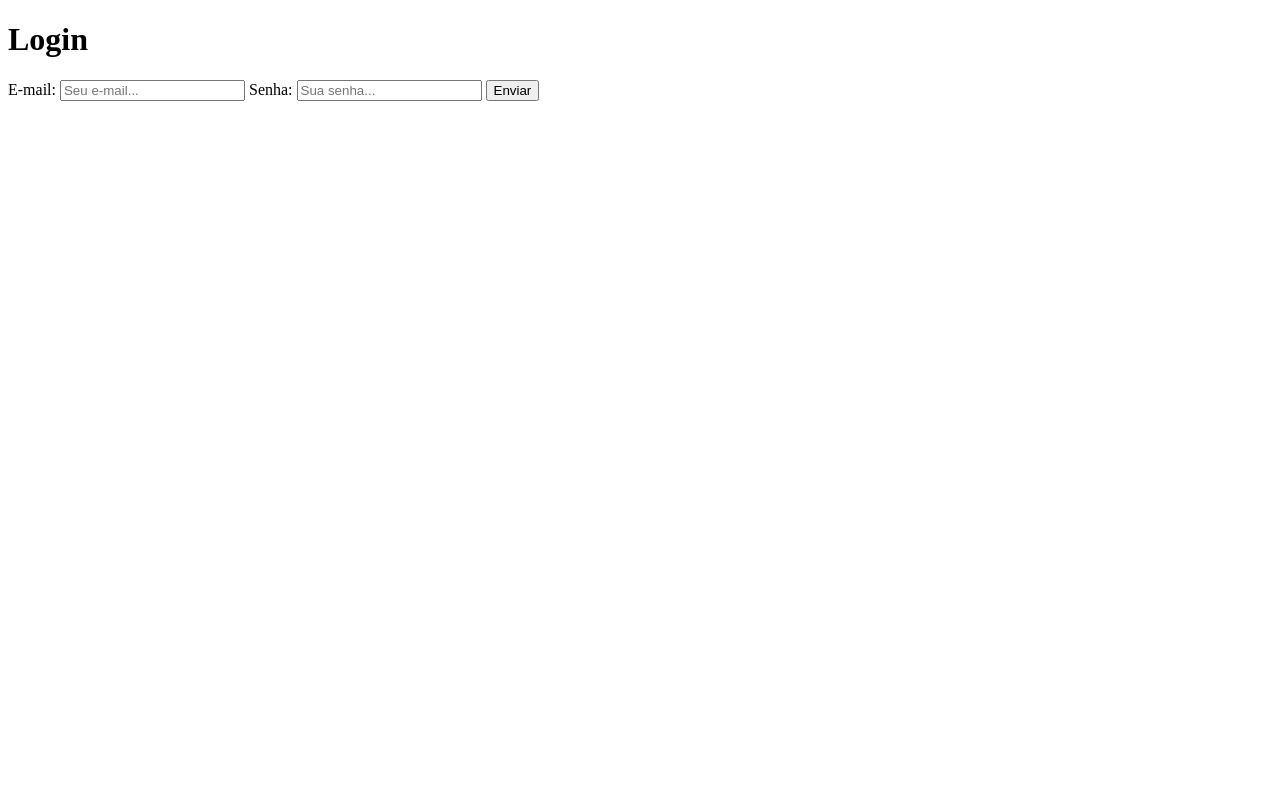
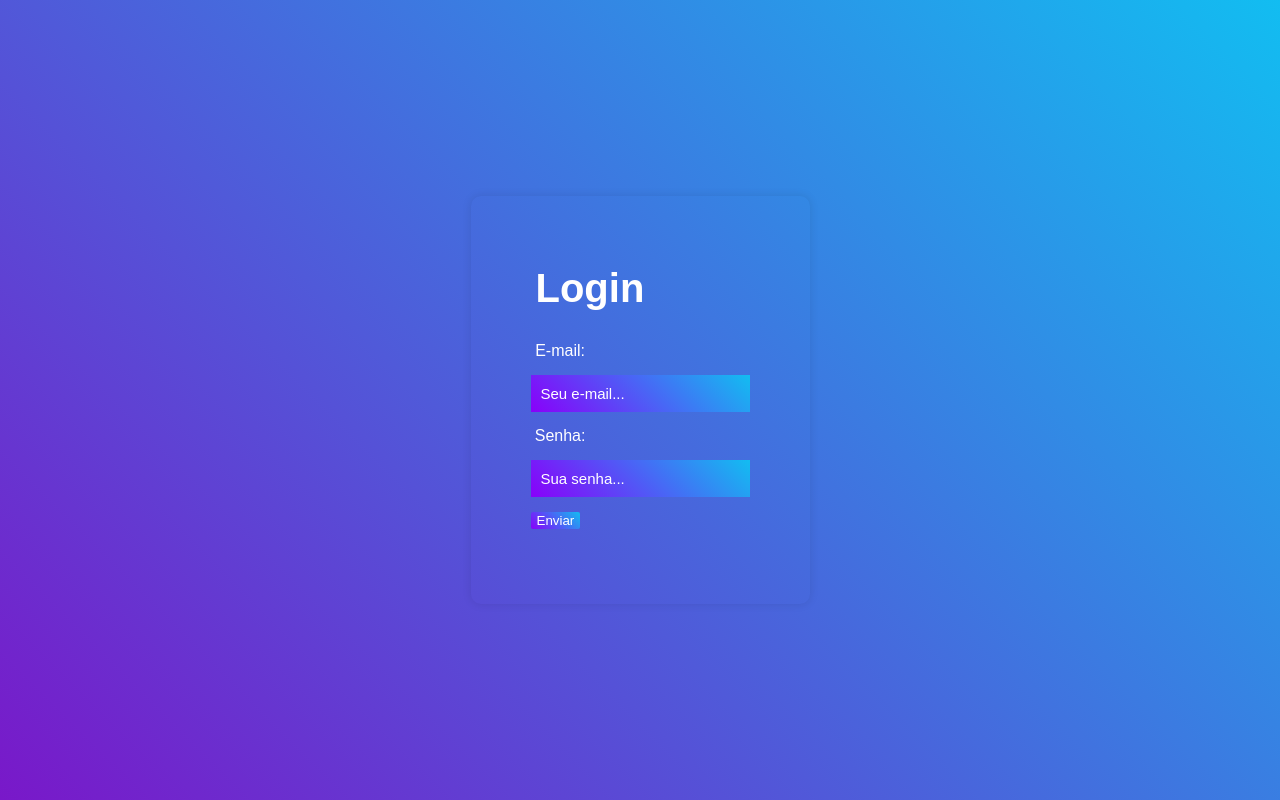
Before and after one commit to LiliannyMarinho/TelaLogin, a plain HTML site: page telalogin.html in a window 1280 px wide. Drawn offline with Linux system fonts and the light colour scheme.

Commit message:
atualização

```diff
--- a/telalogin.html
+++ b/telalogin.html
@@ -5,7 +5,7 @@
     <meta name="viewport" content="width=device-width, initial-scale=1.0">
     <title>Tela de Login</title>
 
-    <link rel="stylesheet" href="testcss.css">
+    <link rel="stylesheet" href="telaloginstyle.css">
 </head>
 <body>
     <div class="container">
--- a/telaloginstyle.css
+++ b/telaloginstyle.css
@@ -46,8 +46,12 @@ input::placeholder {
     color: #ffffff; /* Cor do texto do placeholder */
 }
 
-
 .l1 {
     color: rgb(255, 255, 255);
     margin-right: 73%;
 }
+
+h1 {
+    font-size: 40px;
+    margin-top: 5px;
+}
```
